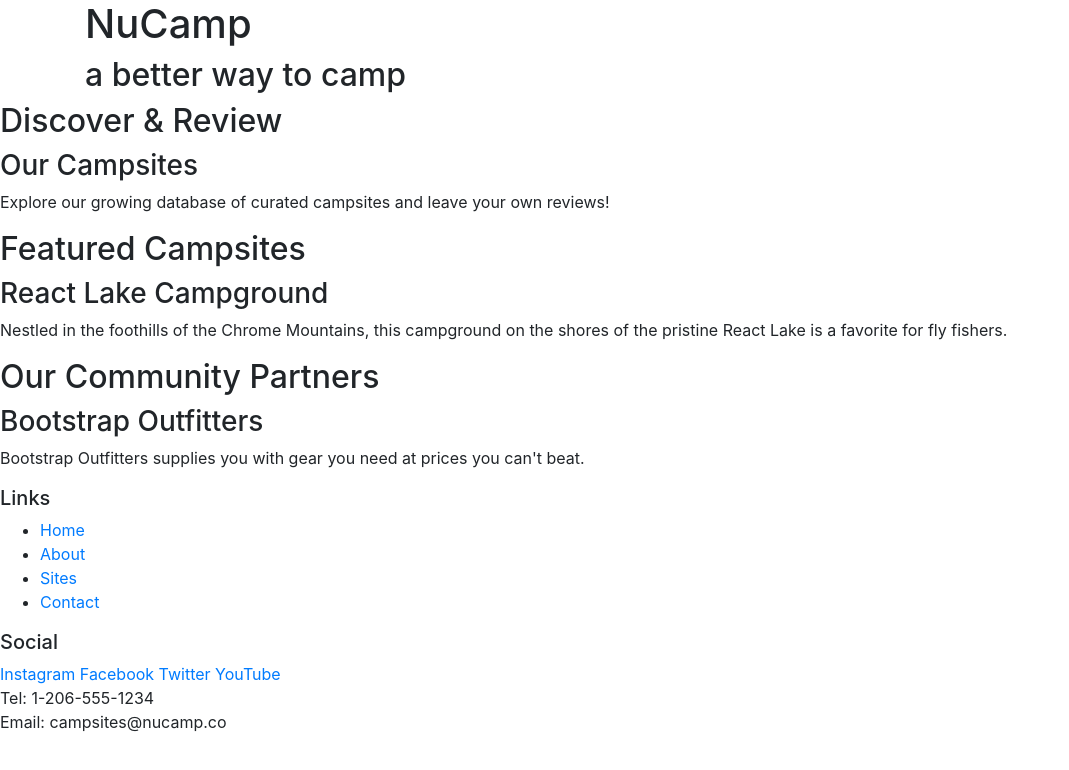
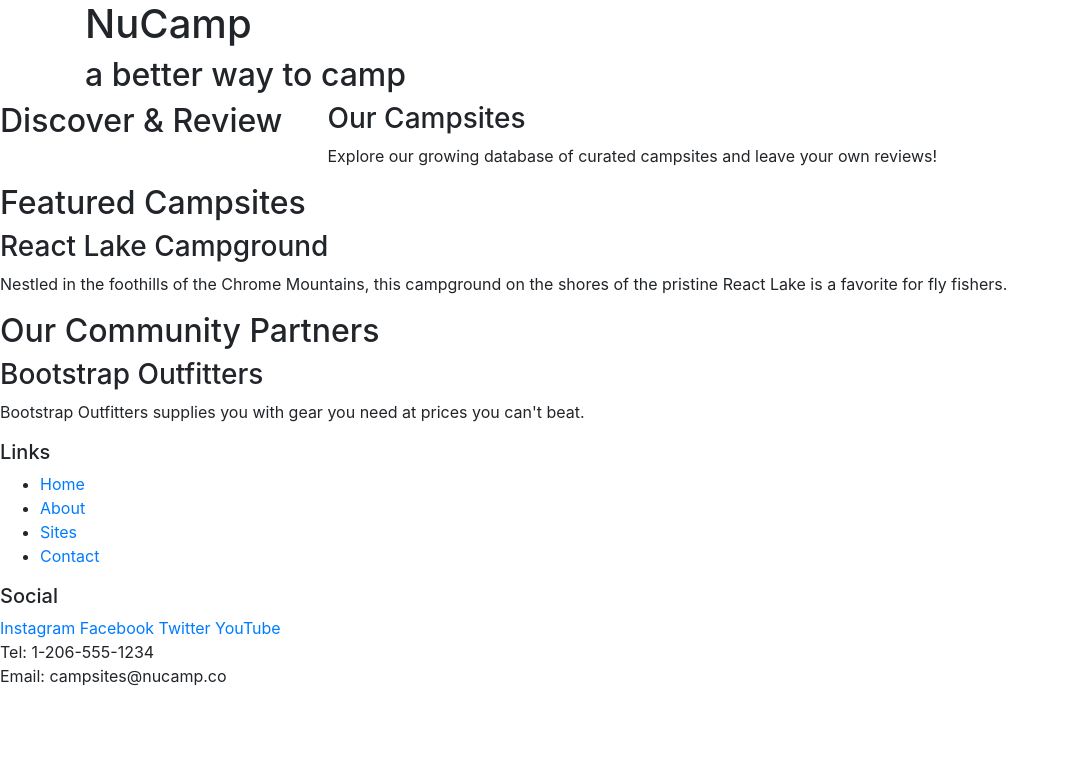
Before and after one commit to studiozandra/nucamp-bootstrap, a website: page index.html in a window 1280 px wide. Shown: the whole page, without its empty margins (0-1069 px from the left). Drawn offline with nearby package versions, Linux system fonts and the light colour scheme.

Commit message:
add sm, md col classes

```diff
--- a/index.html
+++ b/index.html
@@ -25,9 +25,15 @@
     </header>
 
     <div>
-        <h2>Discover & Review</h2>
-        <h3>Our Campsites</h3>
-        <p>Explore our growing database of curated campsites and leave your own reviews!</p>
+        <div class="row">
+            <div class="col-sm-4 col-md-3">
+                <h2>Discover & Review</h2>
+            </div>
+            <div class="col">
+                <h3>Our Campsites</h3>
+                <p>Explore our growing database of curated campsites and leave your own reviews!</p>
+            </div>
+        </div>
     </div>
 
     <div>
```
